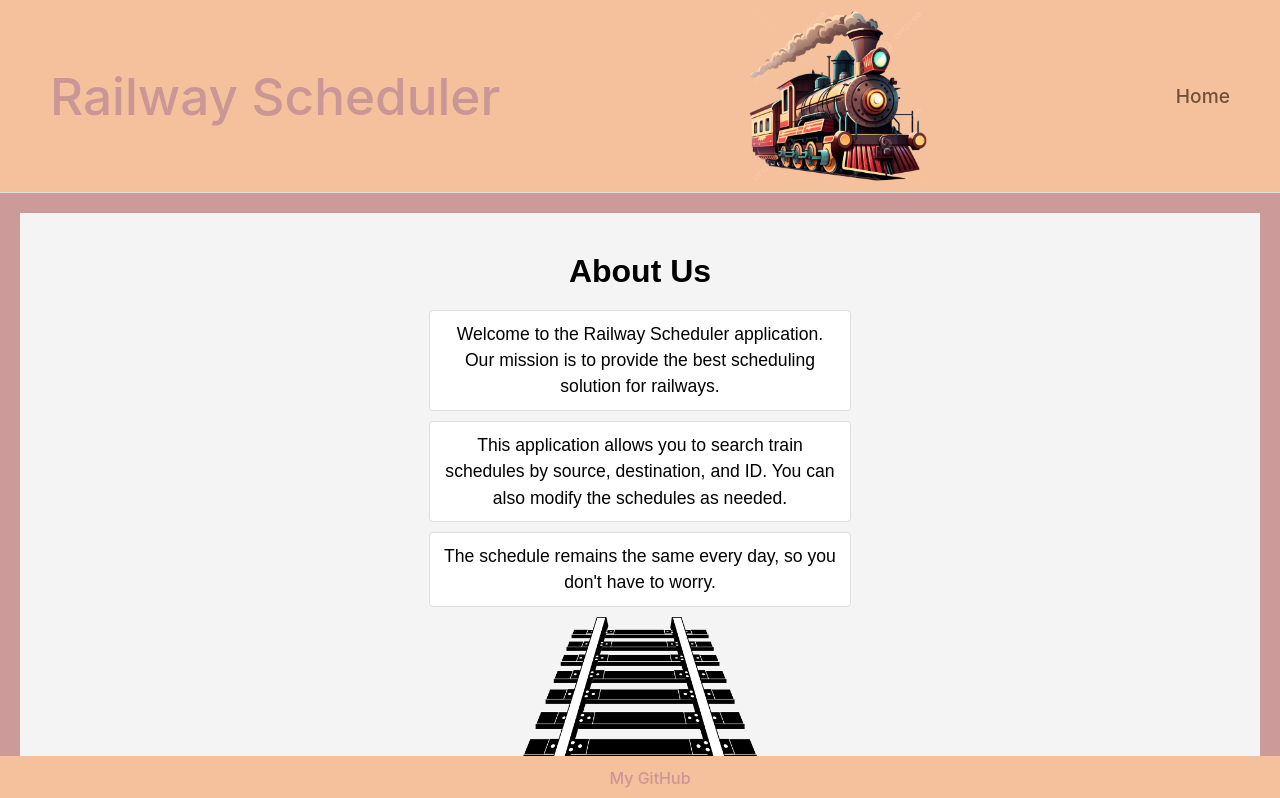
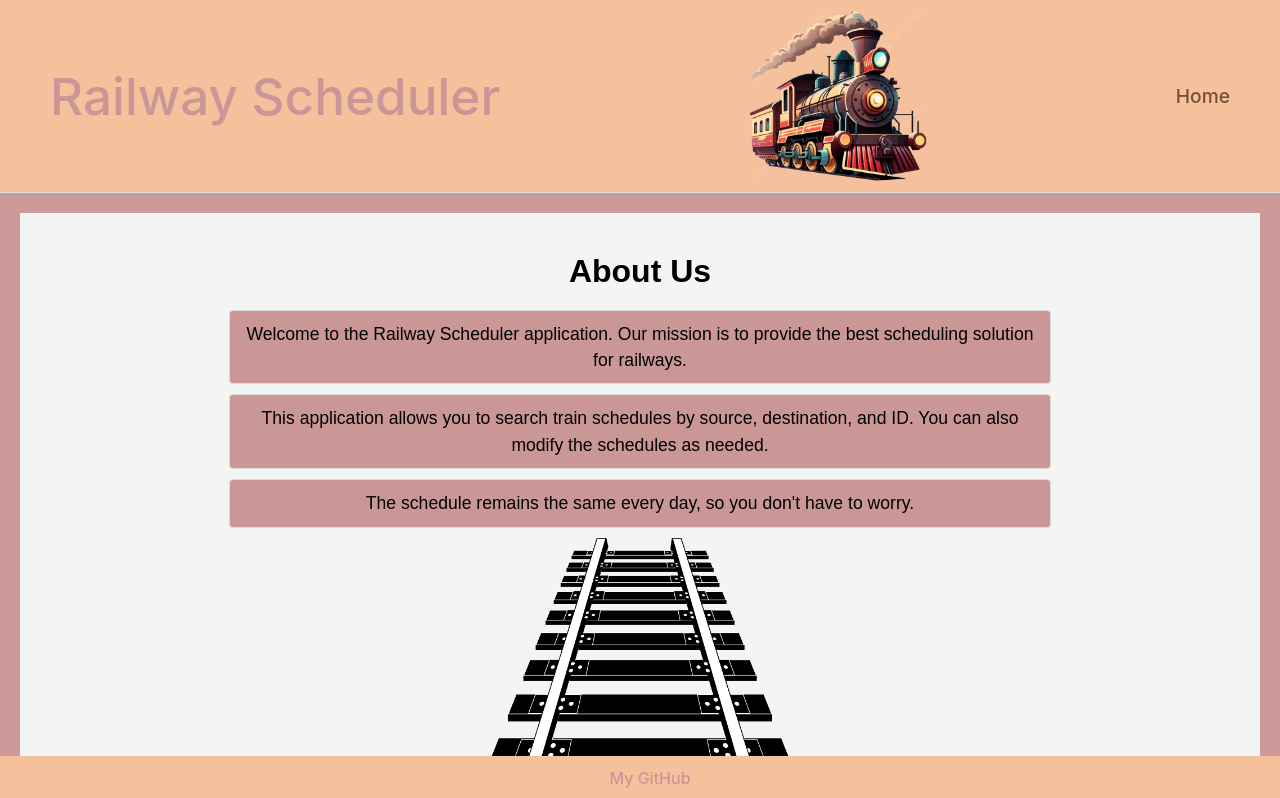
Before and after one commit to adumitrescu1207/RailwaySchedulerApp, a React (Vite) app: page /about in a window 1280 px wide. Shown: the top 798 px of the page. Built offline with nearby package versions, Linux system fonts and the light colour scheme.

Commit message:
Changed color&maxWidth

```diff
--- a/src/pages/AboutUs.tsx
+++ b/src/pages/AboutUs.tsx
@@ -42,9 +42,9 @@ const listItemStyles: React.CSSProperties = {
   padding: '10px',
   border: '1px solid #ddd',
   borderRadius: '4px',
-  backgroundColor: '#fff',
+  backgroundColor: '#cb9696',
   textAlign: 'center',
-  maxWidth: '400px',
+  maxWidth: '800px',
   marginLeft: 'auto',
   marginRight: 'auto',
 };
```
